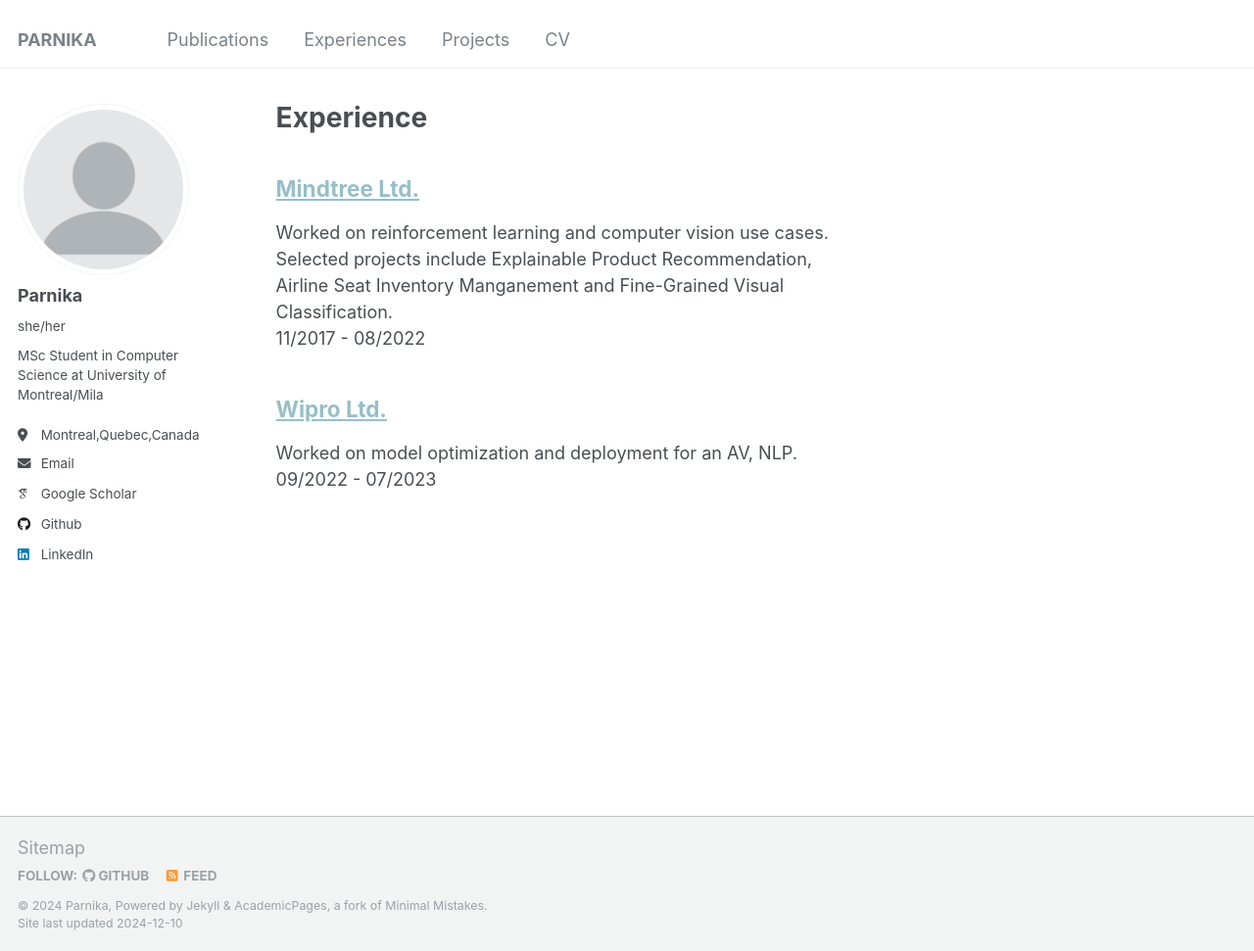
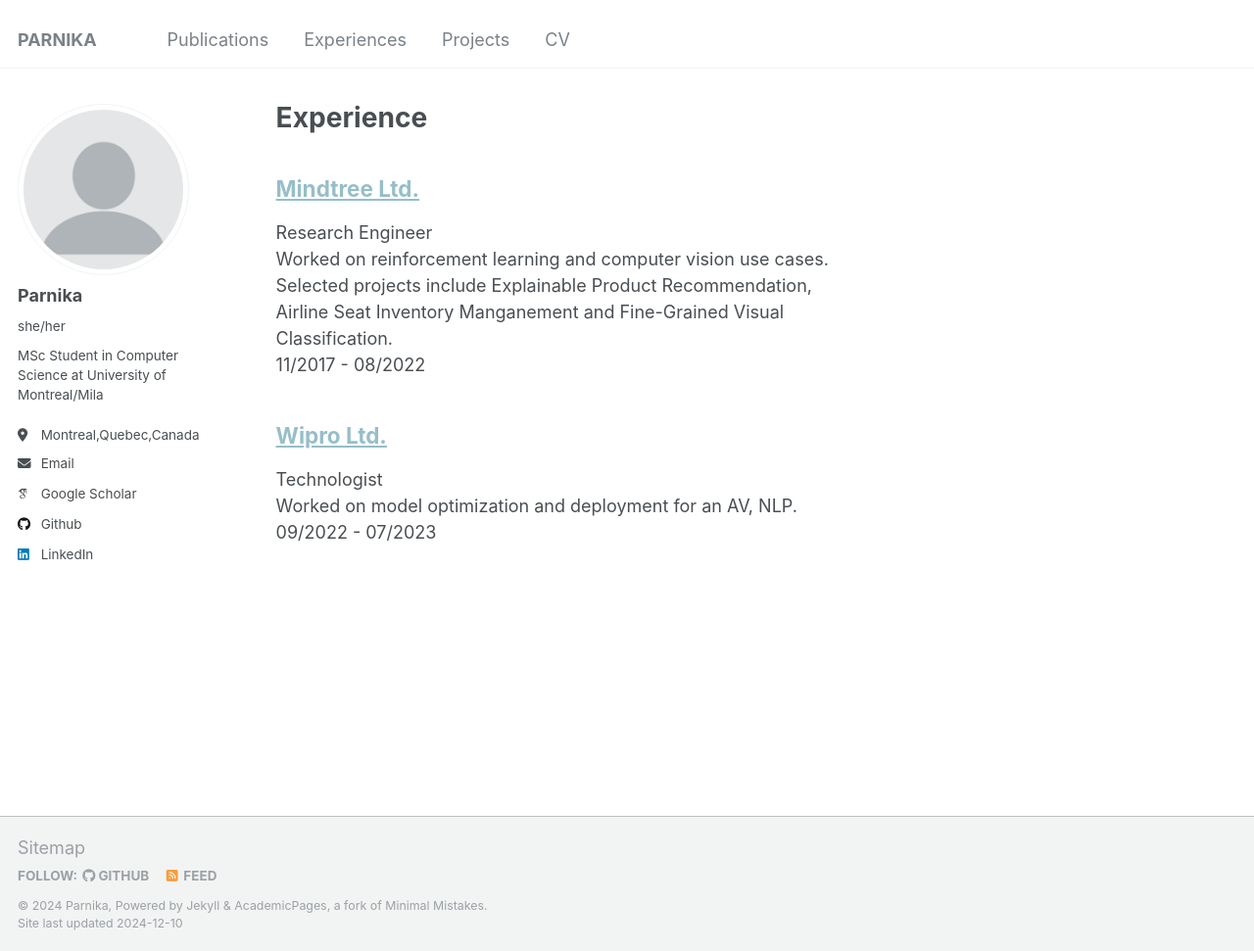
Before and after one commit to parnika31/parnika31.github.io, a Jekyll site: the page built from _pages/experiences.html, in a window 1280 px wide and 971 px high. Shown: the whole window at 98% size. Built offline with Jekyll 4.4.1, drawn with Linux system fonts in a browser that asks for light colours; some web fonts are replaced.

Commit message:
Update archive-single.html

```diff
--- a/_includes/archive-single.html
+++ b/_includes/archive-single.html
@@ -39,7 +39,7 @@
         {% elsif post.collection == 'publications' %}
           <p>Published in {{ post.venue }}, {{ post.date | default: "1900-01-01" | date: "%Y" }} </p>
         {% elsif post.collection == 'experiences' %}
-          <p> {{post.description}} <br/>  {{post.start}} - {{post.end}} </p>
+          <p> {{post.role}} <br/> {{post.description}} <br/>  {{post.start}} - {{post.end}} </p>
         {% elsif post.date %}
          <p class="page__date"><strong><i class="fa fa-fw fa-calendar" aria-hidden="true"></i> {{ site.data.ui-text[site.locale].date_label | default: "Published:" }}</strong> <time datetime="{{ post.date | default: "1900-01-01" | date_to_xmlschema }}">{{ post.date | default: "1900-01-01" | date: "%B %d, %Y" }}</time></p>
         {% endif %}
```
